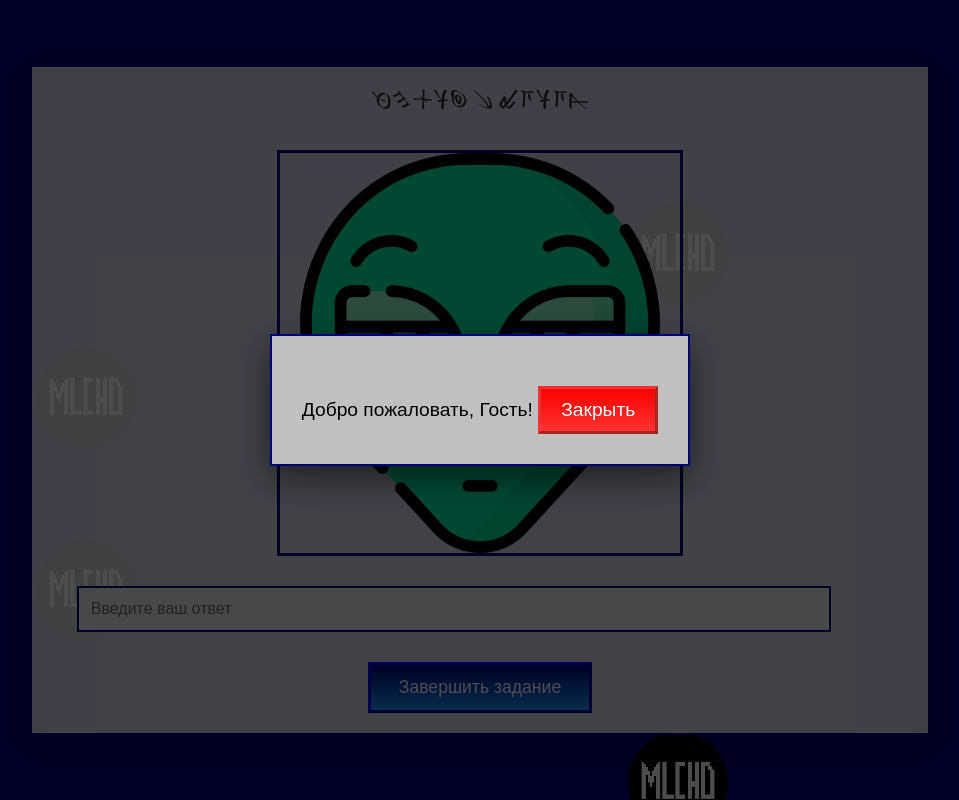
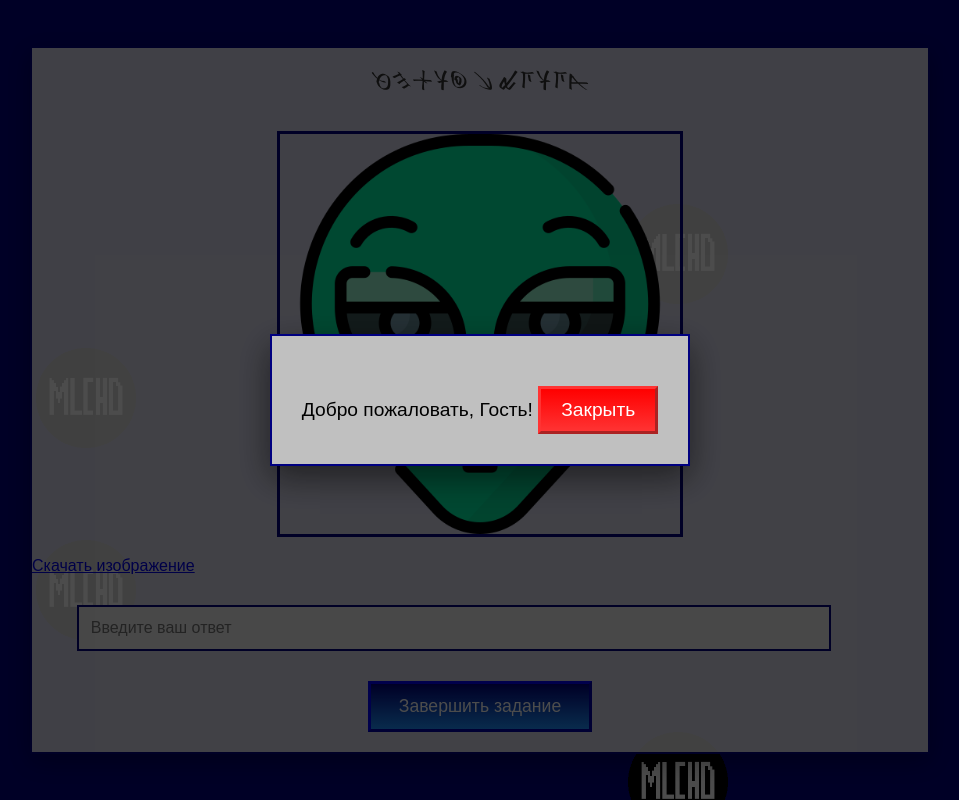
Before and after one commit to TwoCreker423/telegram-mini-app, a plain HTML site: page puzzle1.html in a window 1280 px wide. Shown: the whole page, without its empty margins (160-1119 px from the left). Drawn offline with Linux system fonts and the light colour scheme.

Commit message:
Update puzzle1.html

```diff
--- a/puzzle1.html
+++ b/puzzle1.html
@@ -31,6 +31,9 @@
             <img id="puzzle1-pic4" src="static/picture/puzzle1_pic4.jpeg" alt="Коньяк" style="display: none;">
             <img id="puzzle1-pic5" src="static/picture/puzzle1_pic5.jpeg" alt="Виски" style="display: none;">
         </div>
+        <div class="download-button-container">
+            <a id="download-image" href="#" download class="download-button">Скачать изображение</a>
+        </div>
         <div class="input-block">
             <input type="text" id="user-input" placeholder="Введите ваш ответ">
             <input type="hidden" id="user-id" value="unknown">
```
